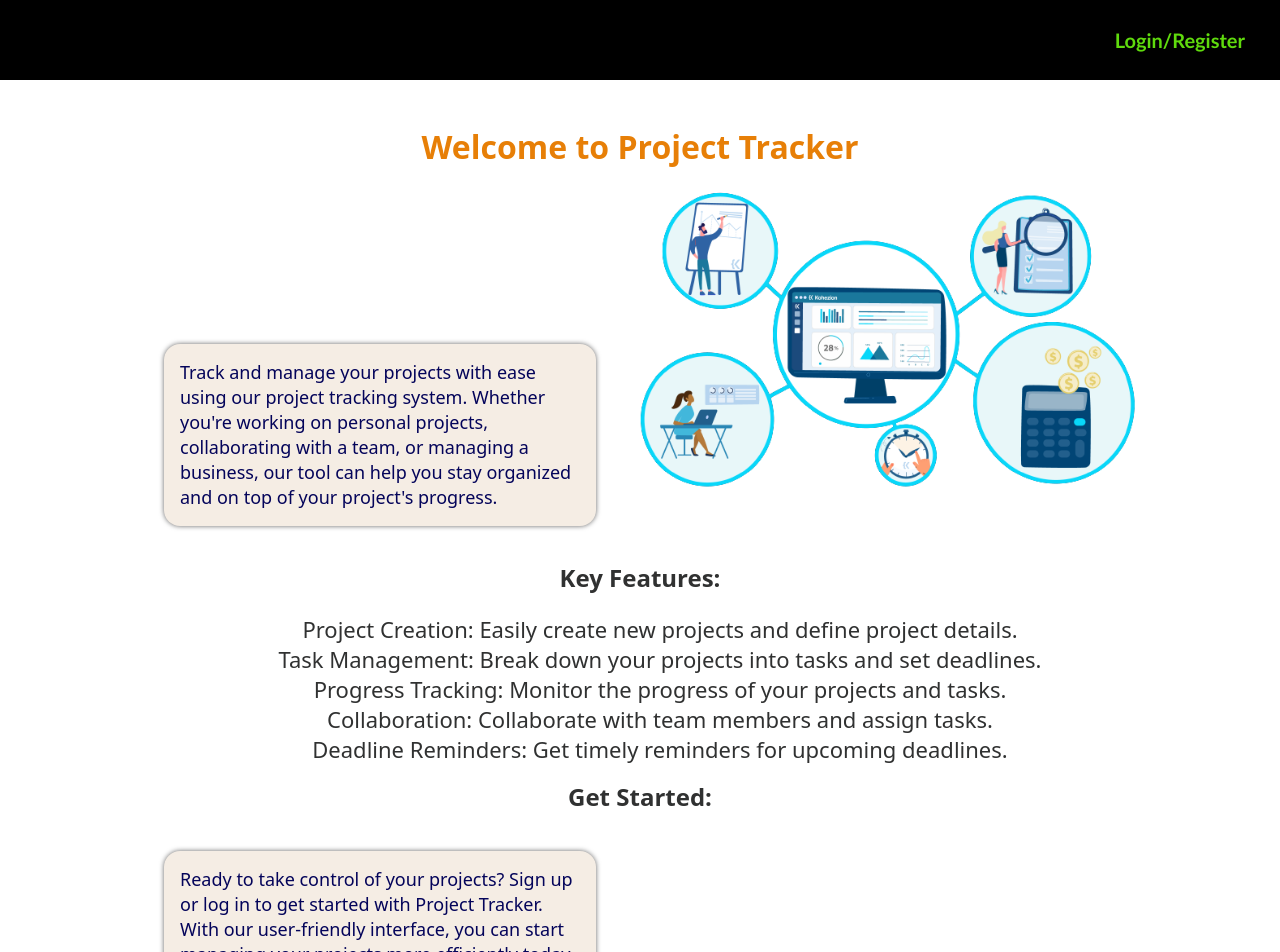
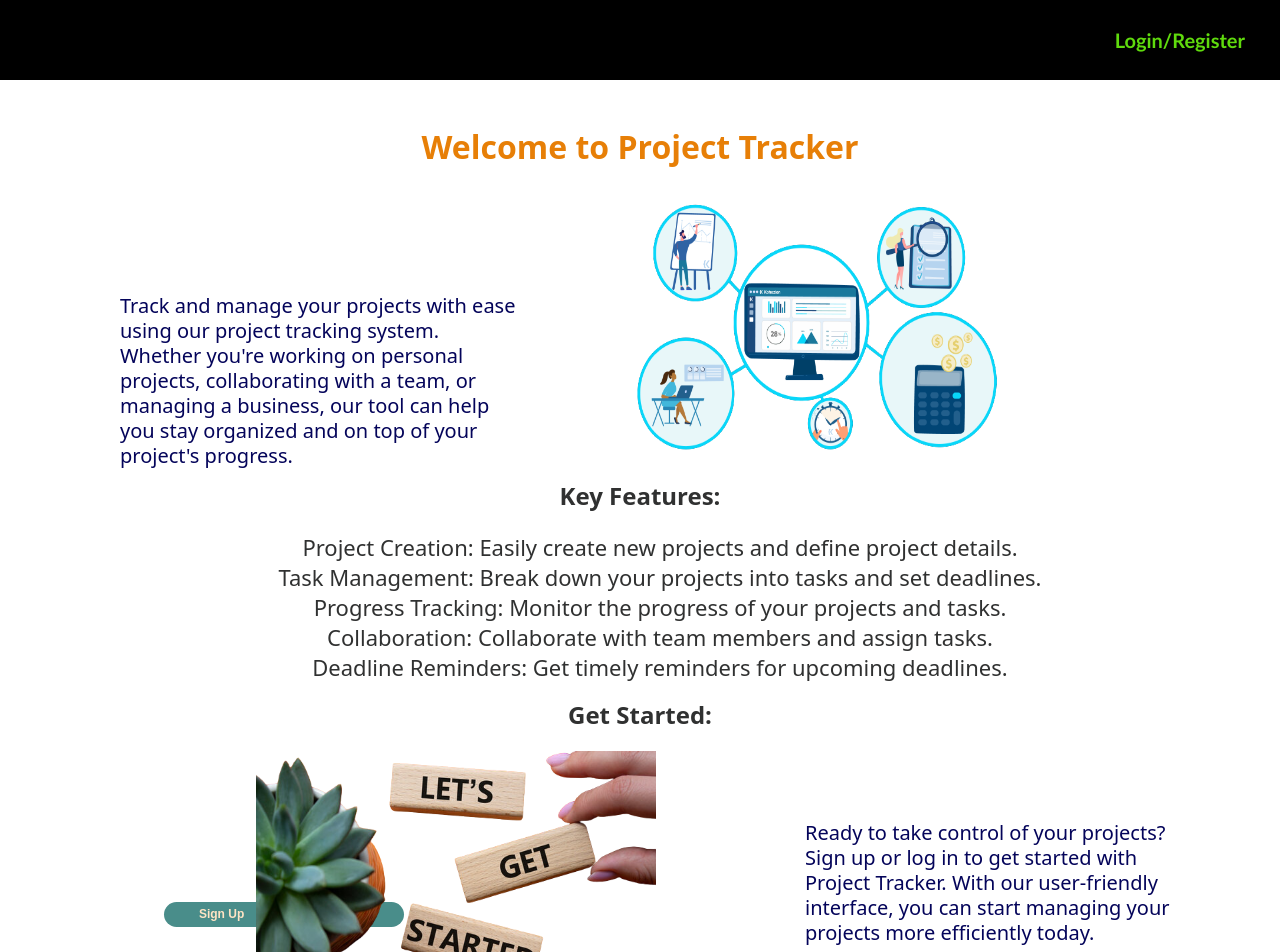
Before and after one commit to Collinswarui/project_tracker, a React (Create React App) app in the folder client/: page / in a window 1280 px wide. Shown: the top 952 px of the page. Built offline with nearby package versions, Linux system fonts and the light colour scheme; the HTML template or start-up script is replaced by a standard one.

Commit message:
added an another image to the landing page

```diff
--- a/client/src/index.css
+++ b/client/src/index.css
@@ -127,15 +127,15 @@ h2 {
   margin-bottom: 10px;
 } */
 
-/* img {
+img {
   width: 400px;
-} */
+}
 
 p {
   max-width: 400px;
-  font-size: 18px;
+  font-size: 20px;
   line-height: 25px;
-  margin-bottom: 35px;
+  margin-bottom: 25px;
 }
 
 .error-message{
@@ -181,15 +181,15 @@ button :hover {
   align-items: center;
 }
 
-.landing p{
-  box-shadow: 0 0 5px rgba(0, 0, 0, 0.6);
-  background-color: rgb(245, 237, 228);
+.image-wrapper p{
   padding: 16px;
-  border-radius: 16px;
   margin-left: 10%;
   color: rgb(4, 4, 90);
-  height: 150px;
   display: inline-block;
+  position: absolute;
+  top: 45%;
+  left: 15%;
+  transform: translate(-50%, -50%);
 }
 
 .landing h1{
@@ -197,15 +197,34 @@ button :hover {
   color: rgb(231, 127, 7);
 }
 
-.landing img{
-  max-width: 550px;
-  height: 300px;
-  border-radius: 15px;
-  margin-bottom: 15px;
+.image-wrapper img{
+  height: 250px;
+  margin-bottom: 35px;
+  top: 50%;
+  left: 65%;
+  transform: translate(140%, 5%);
+}
+.wrapper-img img{
+  height: 250px;
+  margin-bottom: 35px;
+  display: inline-block;
+  position: absolute;
+  left: 20%;
+  margin-bottom: 35px;
+
+}
+
+.wrapper-img p{
+  left: 65%;
+  transform: translate(190%, 55%);
+  color: rgb(4, 4, 90);
+
 }
 
 .cta-buttons{
   margin-left: 10%;
+  /* transform: translate(10%, 1195%); */
+
 }
 
 
--- a/client/src/pages/Landing.js
+++ b/client/src/pages/Landing.js
@@ -1,12 +1,16 @@
  import image from '../images/image.png'
+ import image2 from '../images/img2.png'
 
  export const Landing = () => {
     return (
       <div className="landing">
         <h1>Welcome to Project Tracker</h1>
-        <p>Track and manage your projects with ease using our project tracking system. Whether you're working on personal projects, collaborating with a team, or managing a business, our tool can help you stay organized and on top of your project's progress.</p>
+        <div className='image-wrapper'>
+           <p>Track and manage your projects with ease using our project tracking system. Whether you're working on personal projects, collaborating with a team, or managing a business, our tool can help you stay organized and on top of your project's progress.</p>
 
-        <img src={image}/>
+           <img src={image}/>
+        </div>
+
 
         <h2>Key Features:</h2>
         <ul>
@@ -18,7 +22,11 @@
         </ul>
 
         <h2>Get Started:</h2>
-        <p>Ready to take control of your projects? Sign up or log in to get started with Project Tracker. With our user-friendly interface, you can start managing your projects more efficiently today.</p>
+        <div className='wrapper-img'>
+          <img src={image2}/>
+          <p>Ready to take control of your projects? Sign up or log in to get started with Project Tracker. With our user-friendly interface, you can start managing your projects more efficiently today.</p>
+        </div>
+
 
         <div className="cta-buttons">
           <button>Sign Up</button>
```
Also changed, not shown: client/src/images/img2.png (added).
